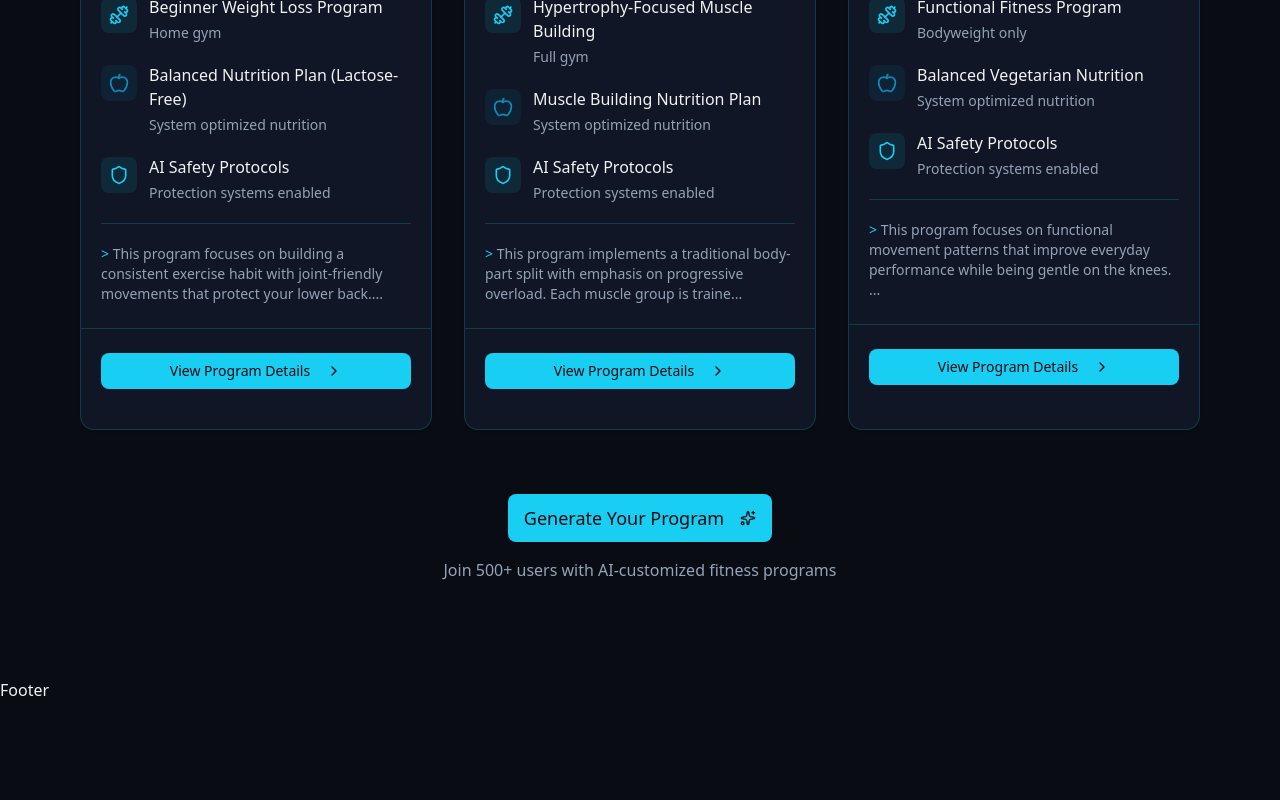
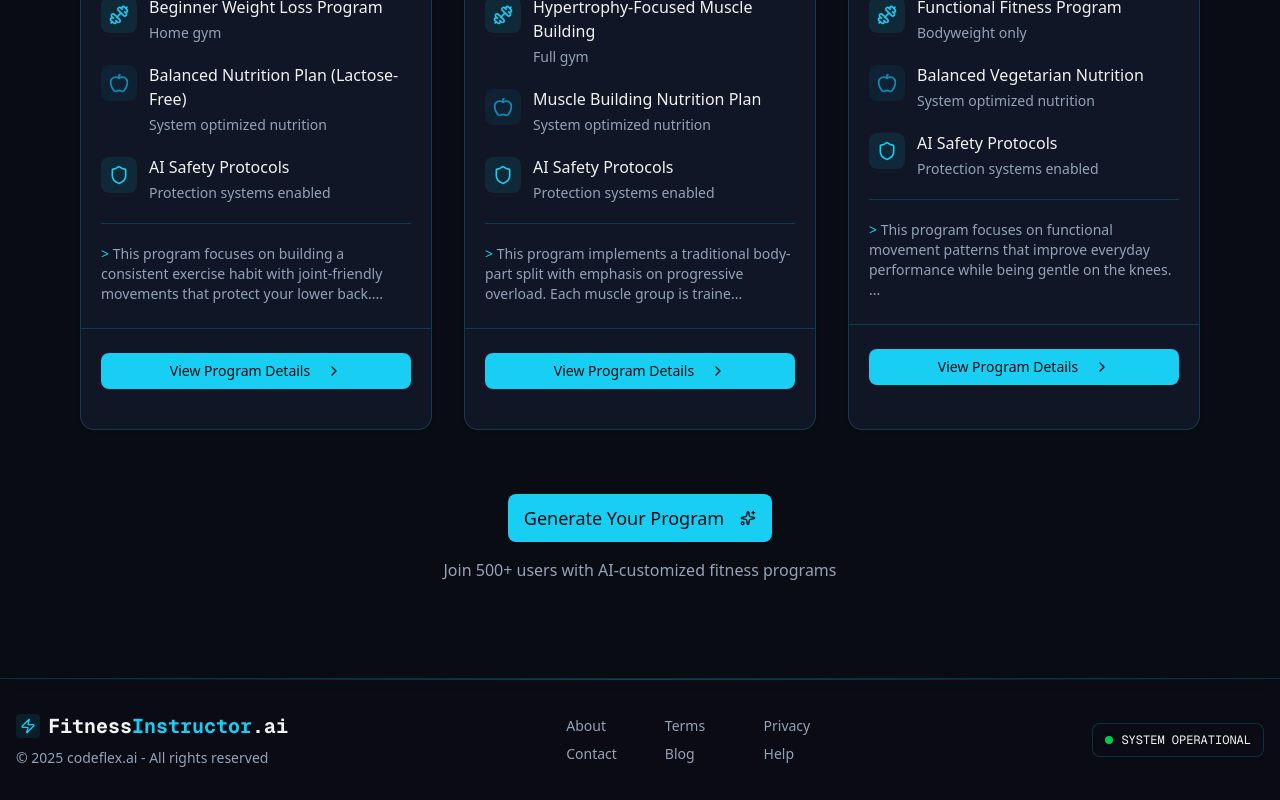
Before and after one commit to TpMarkov/Personal-fitness-assistant, a Next.js app: page / in a window 1280 px wide. Shown: the part 1770-2570 px from the top of the page. Before the commit the page ends 2472 px from the top, so only its background shows below. Built offline with nearby package versions, Linux system fonts and the light colour scheme; no server answers.

Commit message:
working on generating program page adding use effects for the vapi when talking when messaging and when is call ending or startng

```diff
--- a/src/app/generate-program/page.tsx
+++ b/src/app/generate-program/page.tsx
@@ -1,7 +1,97 @@
-import React from "react";
+"use client";
+import { useUser } from "@clerk/nextjs";
+import React, { useEffect } from "react";
+import { useRouter } from "next/navigation";
 
-const GenerateProgramPage = () => {
-  return <div>GenerateProgramPage</div>;
+import { useState } from "react";
+import { useRef } from "react";
+import { vapi } from "../../lib/vapi";
+
+const ProfilePage = () => {
+  const [calActive, setCallActive] = useState(false);
+  const [connecting, setConnecting] = useState(false);
+  const [isSpeaking, setIsSpeaking] = useState(false);
+  const [messages, setMessages] = useState([]);
+  const [callEnded, setCallEnded] = useState(false);
+
+  const { user } = useUser();
+  const router = useRouter();
+
+  const messageContainerRef = useRef<HTMLDivElement>(null);
+
+  //  Auto scroll messages
+  useEffect(() => {
+    if (messageContainerRef.current) {
+      messageContainerRef.current.scrollTop =
+        messageContainerRef.current.scrollHeight;
+    }
+  }, [messages]);
+
+  //  Auto navigate to profile page when call ends
+  useEffect(() => {
+    if (callEnded) {
+      const redirectTimer = setTimeout(() => {
+        router.push("/profile");
+      }, 1500);
+
+      return clearTimeout(redirectTimer);
+    }
+  }, [callEnded, router]);
+
+  //  Setup event listeners for vapi
+  useEffect(() => {
+    const handleCallStart = () => {
+      console.log("Call Started");
+      setConnecting(false);
+      setCallActive(true);
+      setCallEnded(false);
+    };
+
+    const handleCallEnd = () => {
+      console.log("Call callEnded");
+      setCallActive(false);
+      setConnecting(false);
+      setIsSpeaking(false);
+      setCallEnded(true);
+    };
+    const handleSpeechStart = () => {
+      console.log("AI started speaking");
+      setIsSpeaking(true);
+    };
+
+    const handleSpeechEnd = () => {
+      console.log("AI stop speaking");
+      setIsSpeaking(false);
+    };
+
+    const handleMessage = (message: any) => {};
+
+    const handleError = (error: any) => {
+      console.log("Vapi Error", error);
+      setConnecting(false);
+      setCallActive(false);
+    };
+    vapi
+      .on("call-started", handleCallStart)
+      .on("call-end", handleCallEnd)
+      .on("speechStart", handleSpeechStart)
+      .on("speech-end", handleSpeechEnd)
+      .on("message", handleMessage)
+      .on("error", handleError);
+
+    // clean-up event listeners
+    return () => {
+      vapi
+        .off("call-started", handleCallStart)
+        .off("call-end", handleCallEnd)
+        .off("speechStart", handleSpeechStart)
+        .off("speech-end", handleSpeechEnd)
+        .off("message", handleMessage)
+        .off("error", handleError);
+    };
+  }, []);
+
+  return <div>Generating program</div>;
 };
 
-export default GenerateProgramPage;
+export default ProfilePage;
--- a/src/app/profile/page.tsx
+++ b/src/app/profile/page.tsx
@@ -1,7 +1,7 @@
 import React from "react";
 
-const ProfilePage = () => {
-  return <div>ProfilePage</div>;
+const UserProfilePage = () => {
+  return <div>UserProfilePage</div>;
 };
 
-export default ProfilePage;
+export default UserProfilePage;
--- a/src/components/Footer.tsx
+++ b/src/components/Footer.tsx
@@ -1,7 +1,77 @@
-import React from "react";
+import { ZapIcon } from "lucide-react";
+import Link from "next/link";
 
 const Footer = () => {
-  return <div>Footer</div>;
+  return (
+    <footer className="border-t border-border bg-background/80 backdrop-blur-sm">
+      {/* Top border glow */}
+      <div className="h-px w-full bg-gradient-to-r from-transparent via-primary/30 to-transparent"></div>
+
+      <div className="container mx-auto px-4 py-8">
+        <div className="flex flex-col md:flex-row justify-between items-center gap-6">
+          {/* Logo and Copyright */}
+          <div className="flex flex-col items-center md:items-start gap-2">
+            <Link href="/" className="flex items-center gap-2">
+              <div className="p-1 bg-primary/10 rounded">
+                <ZapIcon className="w-4 h-4 text-primary" />
+              </div>
+              <span className="text-xl font-bold font-mono">
+                Fitness<span className="text-primary">Instructor</span>.ai
+              </span>
+            </Link>
+            <p className="text-sm text-muted-foreground">
+              © {new Date().getFullYear()} codeflex.ai - All rights reserved
+            </p>
+          </div>
+
+          {/* Links */}
+          <div className="grid grid-cols-2 md:grid-cols-3 gap-x-12 gap-y-2 text-sm">
+            <Link
+              href="/about"
+              className="text-muted-foreground hover:text-primary transition-colors"
+            >
+              About
+            </Link>
+            <Link
+              href="/terms"
+              className="text-muted-foreground hover:text-primary transition-colors"
+            >
+              Terms
+            </Link>
+            <Link
+              href="/privacy"
+              className="text-muted-foreground hover:text-primary transition-colors"
+            >
+              Privacy
+            </Link>
+            <Link
+              href="/contact"
+              className="text-muted-foreground hover:text-primary transition-colors"
+            >
+              Contact
+            </Link>
+            <Link
+              href="/blog"
+              className="text-muted-foreground hover:text-primary transition-colors"
+            >
+              Blog
+            </Link>
+            <Link
+              href="/help"
+              className="text-muted-foreground hover:text-primary transition-colors"
+            >
+              Help
+            </Link>
+          </div>
+
+          {/* Status */}
+          <div className="flex items-center gap-2 px-3 py-2 border border-border rounded-md bg-background/50">
+            <div className="w-2 h-2 rounded-full bg-green-500"></div>
+            <span className="text-xs font-mono">SYSTEM OPERATIONAL</span>
+          </div>
+        </div>
+      </div>
+    </footer>
+  );
 };
-
 export default Footer;
```
